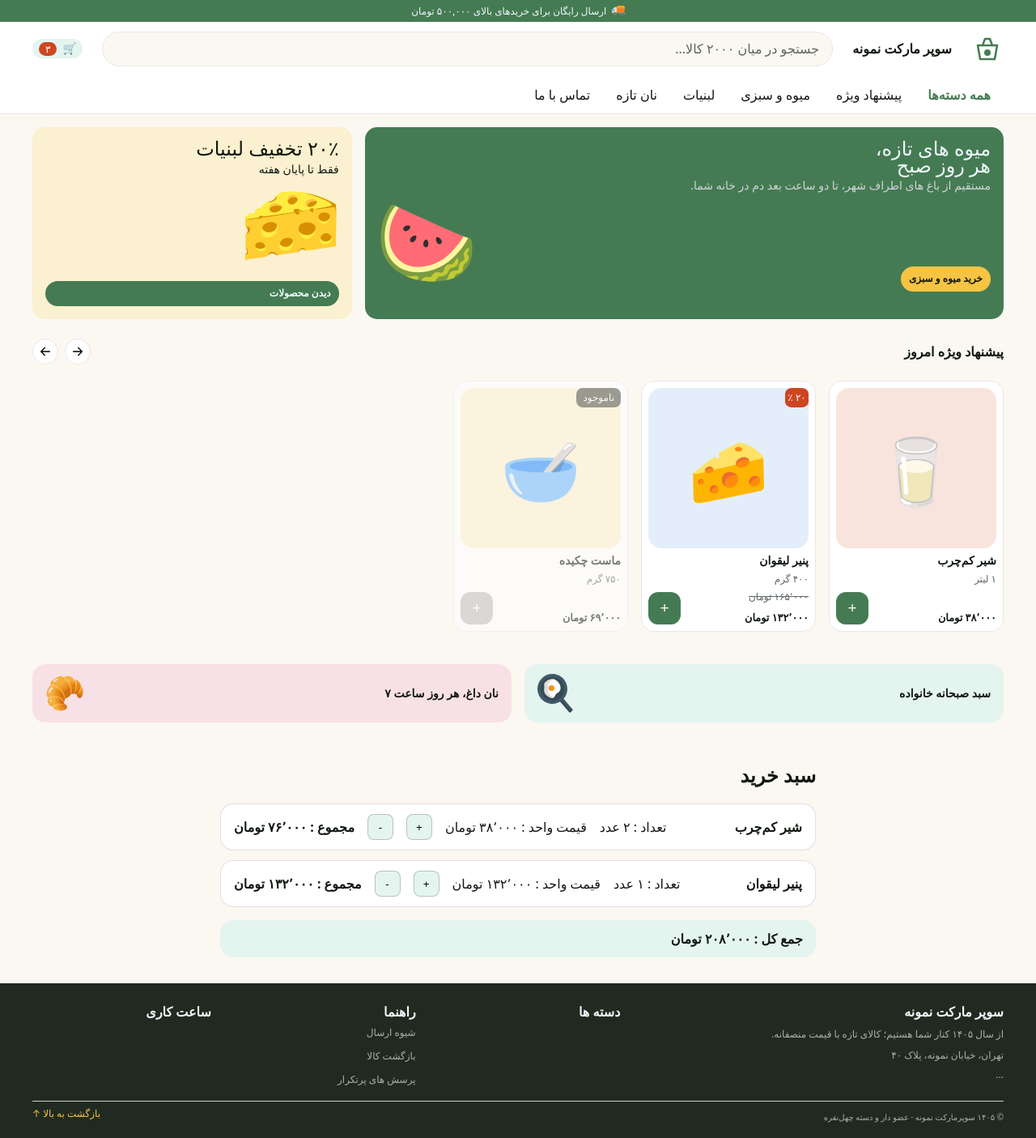
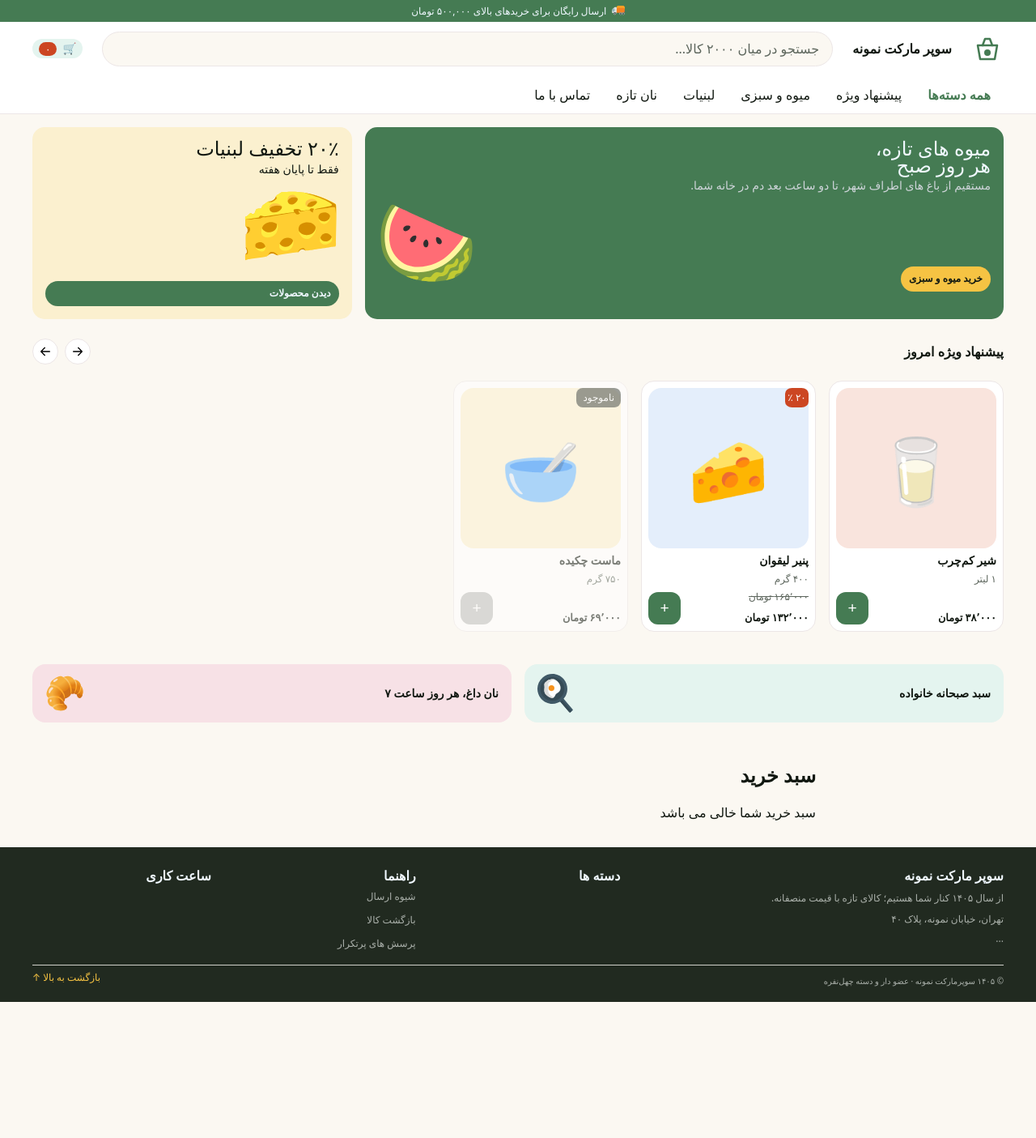
Before and after one commit to FatemehTayebiSalar/big-o-shop, a React (Vite) app: page / in a window 1280 px wide. Shown: the whole page at 81% size. After the commit the page ends 1237 px from the top, so only its background shows below. Built offline with nearby package versions, Linux system fonts and the light colour scheme.

Commit message:
feat(big-o): keep the cart in state with pure cart functions

```diff
--- a/src/App.tsx
+++ b/src/App.tsx
@@ -5,6 +5,8 @@ import Hero from "./components/Hero";
 import type { CardInfo, CartItem, Product } from "./types"
 import CartPanel from "./components/CartPanel"
 import ProductGrid from "./components/ProductGrid";
+import { useState } from "react";
+import { addToCart, decreaseItem } from "./cart/cartItems";
 
 const SAMPLE: Product[] = [
   { id: 1, categoryId: 1, name: "شیر کم‌چرب", emoji: "🥛", unit: "۱ لیتر", price: 38000, tags: [] },
@@ -17,14 +19,21 @@ const INFO: Record<number, CardInfo> = {
   3: { inStock: false },
 }
 
-const CART: CartItem[] = [
-  { id: 1, name: "شیر کم‌چرب", price: 38000, qty: 2 },
-  { id: 2, name: "پنیر لیقوان", price: 132000, qty: 1 },
-]
-
 
 export default function App() {
-  const count = CART.reduce((sum, item) => sum + item.qty, 0)
+  const [cart,setCart] = useState <CartItem[]> ([])
+  const count = cart.reduce((sum, item) => sum + item.qty, 0)
+
+  function handleAdd (id: number) {
+    const product = SAMPLE.find((item) => item.id === id)
+    if (product === undefined)  return
+    setCart(addToCart(cart, product))
+  }
+
+  function handleRemove (id: number) {
+      setCart(decreaseItem(cart, id))
+  }
+
   return (
     <>
       <a href="#main-content" className="skip-link">پرش به محتوای اصلی</a>
@@ -36,14 +45,14 @@ export default function App() {
           title="پیشنهاد ویژه امروز"
           products={SAMPLE}
           getInfo={(p) => INFO[p.id] ?? {}}
-          onAdd={(id) => console.log("add", id)}
+          onAdd={handleAdd}
         />
         <Ads />
       </main>
       <CartPanel
-        items={CART}
-        onAdd={(id) => console.log("add", id)}
-        onRemove={(id) => console.log("remove", id)}
+        items={cart}
+        onAdd={handleAdd}
+        onRemove={handleRemove}
       />
       <Footer />
     </>
--- /dev/null
+++ b/src/cart/cartItems.ts
@@ -0,0 +1,16 @@
+import type { CartItem, Product } from "../types";
+
+export function addToCart(cart: CartItem[], product: Product): CartItem[] {
+    const exists = cart.some((cartItem) => cartItem.id === product.id)
+    if (exists) {
+      return cart.map((cartItem) => cartItem.id === product.id ? {...cartItem , qty : cartItem.qty + 1} : cartItem)
+    }
+    return [...cart, {id: product.id, name: product.name, price: product.price, qty: 1 }]
+
+}
+
+export function decreaseItem(cart: CartItem[], id: number): CartItem[] {
+    return cart
+            .map((cartItem) => cartItem.id === id ? {...cartItem , qty : cartItem.qty - 1} : cartItem)
+            .filter((cartItem) => cartItem.qty > 0)
+}
```
